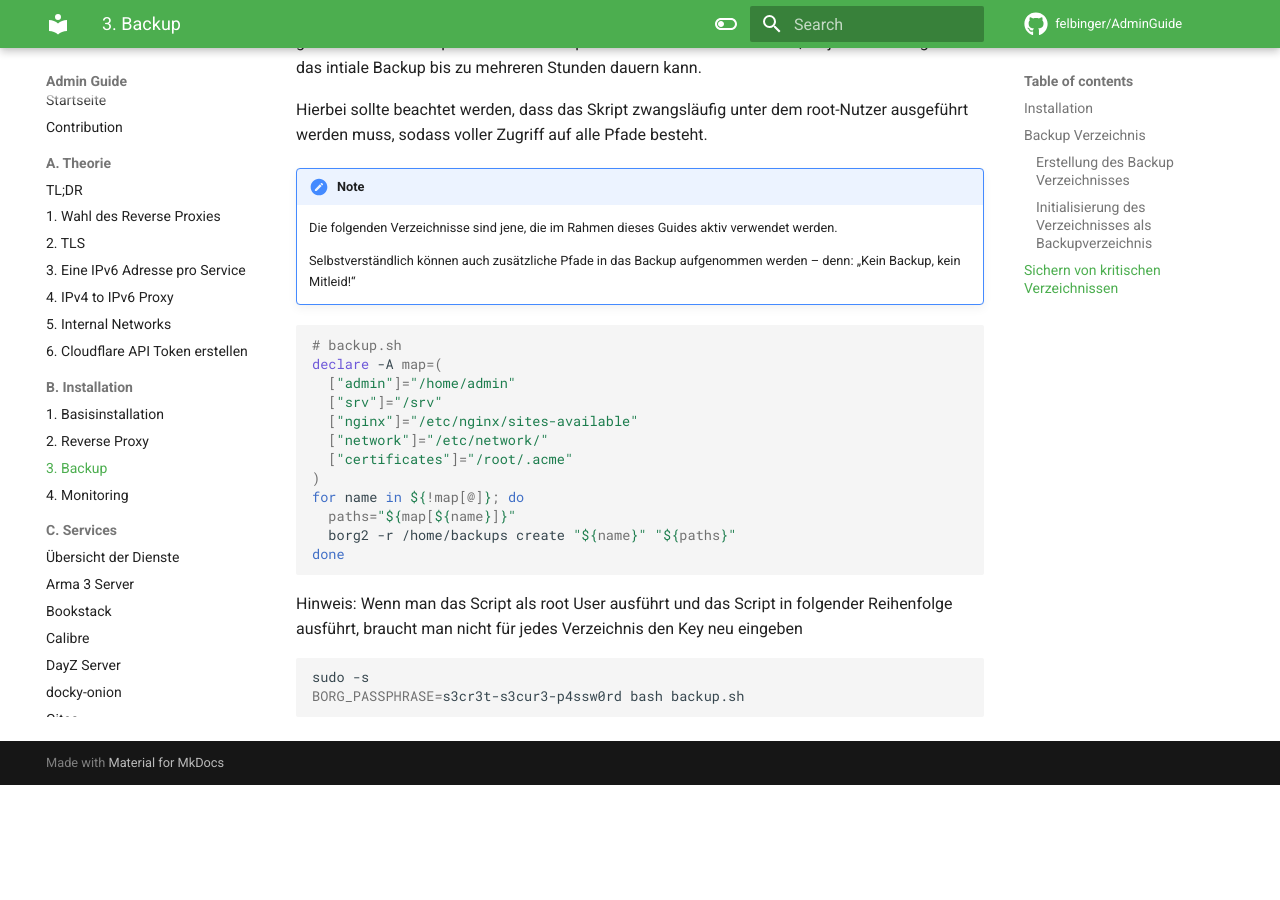
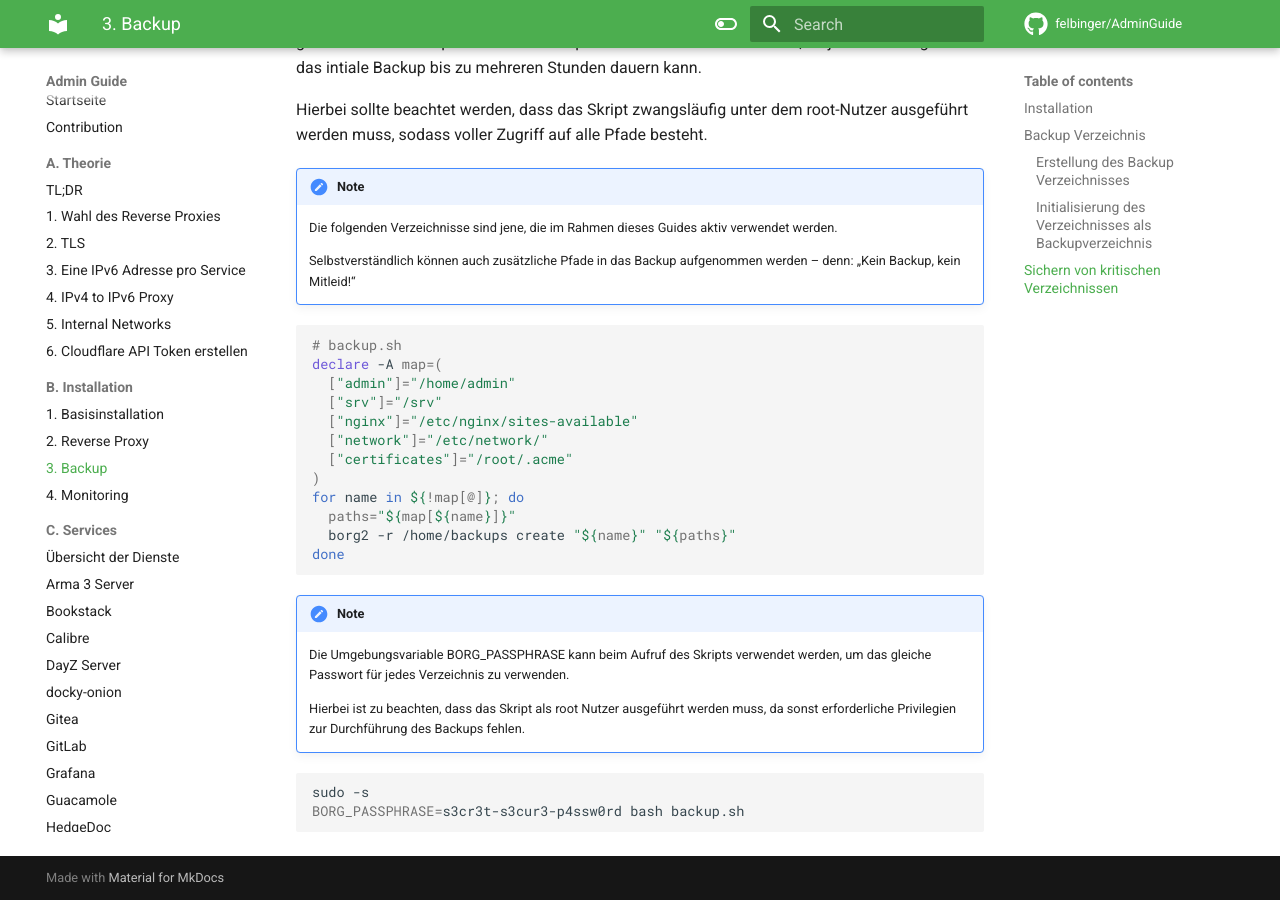
Before and after one commit to felbinger/AdminGuide, an MkDocs documentation site: the page built from docs/B._Installation/30_backup.md, in a window 1280 px wide and 900 px high, scrolled down 1024 px. Built offline with MkDocs 1.6.1 and Material for MkDocs 9.7.7, drawn with Linux system fonts in a browser that asks for light colours; comment, search, counter and statistics services are not loaded; before the commit the page ends 1809 px from its top, so only the background shows below that.

Commit message:
chore: revoked changes

````diff
--- a/docs/B._Installation/30_backup.md
+++ b/docs/B._Installation/30_backup.md
@@ -61,8 +61,12 @@ done
 ```
 
 
-Hinweis: Wenn man das Script als root User ausführt und das Script in folgender Reihenfolge ausführt, braucht man nicht
-für jedes Verzeichnis den Key neu eingeben
+!!! note
+    Die Umgebungsvariable BORG_PASSPHRASE kann beim Aufruf des Skripts verwendet werden,
+    um das gleiche Passwort für jedes Verzeichnis zu verwenden.
+
+    Hierbei ist zu beachten, dass das Skript als root Nutzer ausgeführt werden muss,
+    da sonst erforderliche Privilegien zur Durchführung des Backups fehlen.
 
 ```shell
 sudo -s
````
